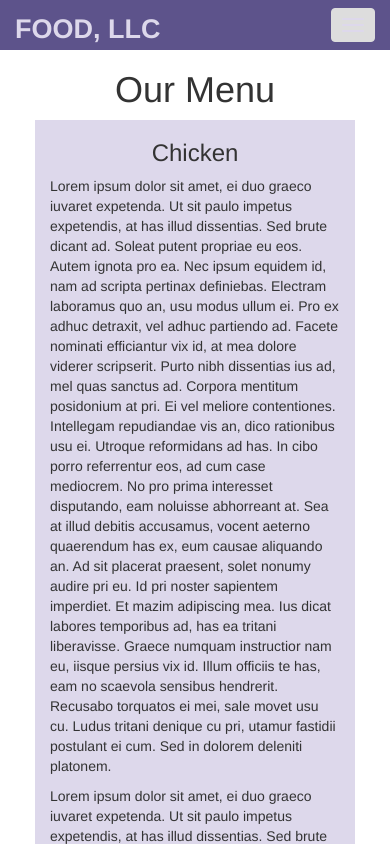
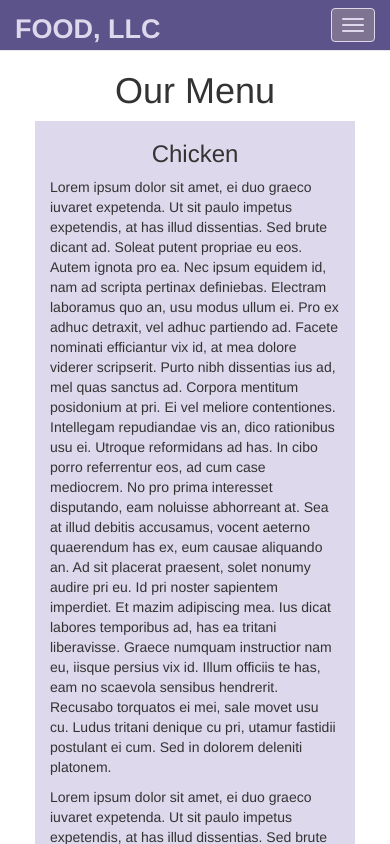
Before and after one commit to kryptos5/kryptos5.github.io, a plain HTML site: page course4-module3/index.html in a window 390 px wide. In both pictures the pointer is over the button "Toggle navigation". Shown: the top 844 px of the page. Drawn offline with Linux system fonts and the light colour scheme.

Commit message:
Minor changes to styling

```diff
--- a/course4-module3/css/styles.css
+++ b/course4-module3/css/styles.css
@@ -1,7 +1,6 @@
 #header-nav {
   background-color: #5d538b;
   border-radius: 0;
-  border: 0px;
 }
 
 .navbar-brand h1 { /* Restaurant name */
@@ -11,10 +10,6 @@
   margin-top: 0;
   margin-bottom: 0;
   color: #ddd8eb;
-}
-
-.navbar-default .navbar-toggle .icon-bar {
-    background-color: #ddd8eb;
 }
 
 .navbar-default .navbar-nav > li {
@@ -31,7 +26,8 @@
 	background-color: #dacfdd;
 }
 
-.navbar-default .navbar-nav > li > a:hover {
+.navbar-default .navbar-nav > li > a:hover,
+.navbar-default .navbar-nav > li > a:focus  {
 	color: #d3e0ea;
 	background-color: #7c6d96;
 }
@@ -51,3 +47,16 @@
 #page-heading {
 	margin-top: -20px;
 }
+
+.navbar-default .navbar-toggle {
+    border-color: #ddd8eb;
+}
+
+.navbar-default .navbar-toggle:hover,
+.navbar-default .navbar-toggle:focus {
+  background-color: #7f7392;
+}
+
+.navbar-default .navbar-toggle .icon-bar {
+    background-color: #ddd8eb;
+}
```
